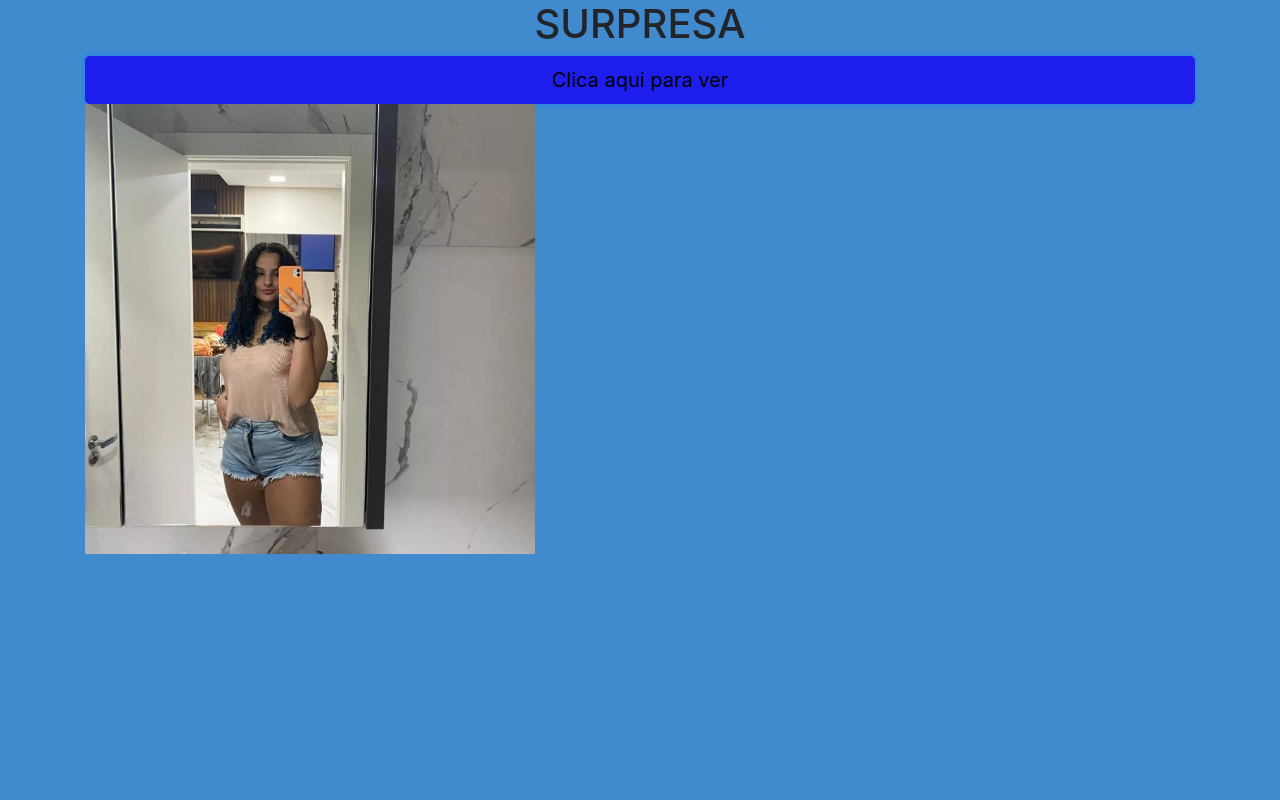
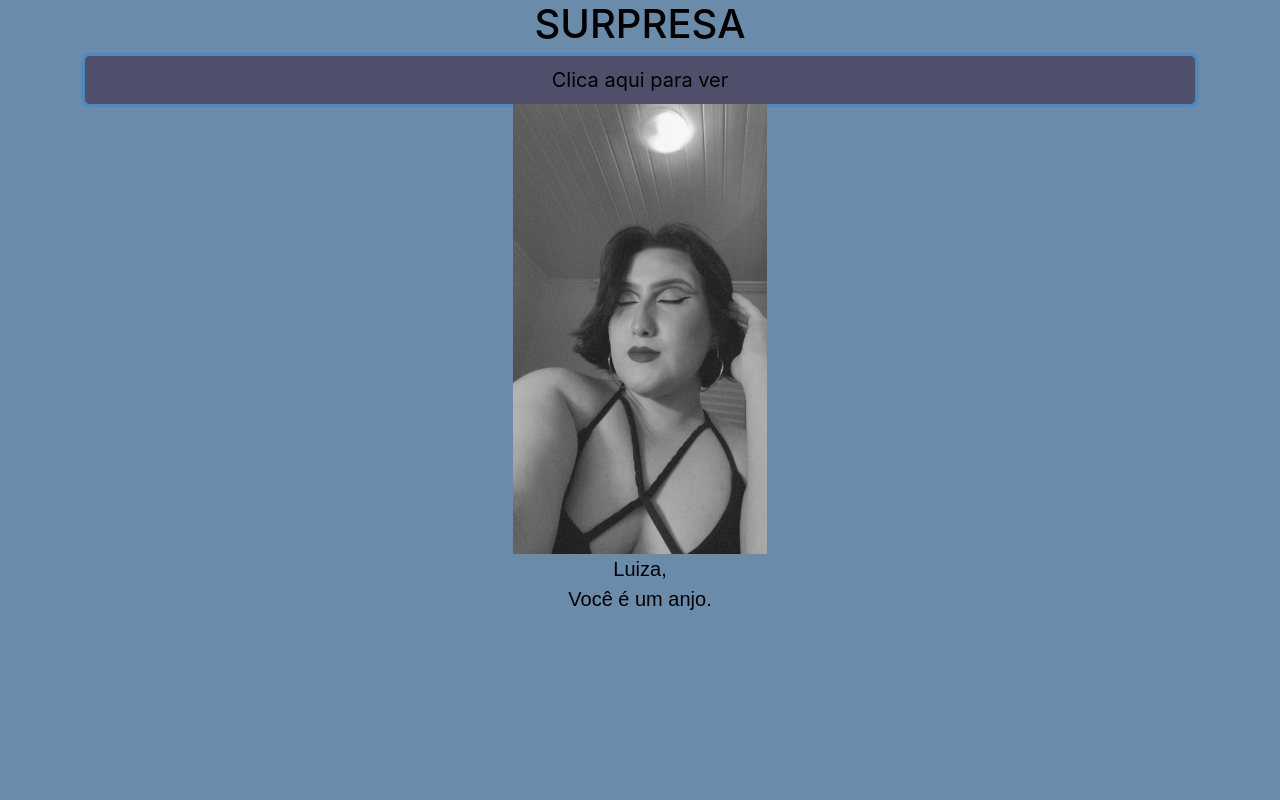
Before and after one commit to JeffersonDallalibera/Site, a plain HTML site: page index.html in a window 1280 px wide. Both pictures are taken after a click on the button "Clica aqui para ver". Shown: the top 800 px of the page. Drawn offline with nearby package versions, Linux system fonts and the light colour scheme.

Commit message:
atualização

```diff
--- a/chamada.js
+++ b/chamada.js
@@ -1,10 +1,61 @@
 function chamafoto(){
     console.log("chamou a função")
     var img = document.createElement("IMG");
-    img.src = "./img/sophi.jpg";
+    img.src = "./img/luiza.jpg";
     img.style.alignContent ="center";
     img.style.width = "450";
     img.style.height = "450px";
+    img.style.marginLeft = "auto";
+    img.style.marginRight = "auto";
+    img.style.display = "block";
+    img.style.aling = "center";
     document.getElementById('imagens').appendChild(img);
-    alert("É a minha namorada, Éss!!")
+    criaMensagem();
+
 }
+
+criaMensagem = () => {
+    //criar mensagem para inserir abaixo da imagem
+    var msg = document.createElement("P");
+    msg.innerHTML = "Luiza,<br> Você é um anjo. <br> <br> <br> <br> <br> <br> <br> <br> <br> <br> ";
+    msg.style.textAlign = "center";
+    msg.style.fontSize = "20px";
+    msg.style.fontFamily = "Arial";
+    msg.style.color = "black";
+    msg.style.marginLeft = "auto";
+    msg.style.marginRight = "auto";
+    msg.style.display = "block";
+    msg.style.aling = "center";
+    document.getElementById('imagens').appendChild(msg);
+
+    criaBotao();
+}
+criaBotao = () => {
+    //botao para chamar para um encontrinho
+    var botao = document.createElement("BUTTON");
+    botao.innerHTML = "Quer sair comigo?";
+    botao.style.textAlign = "center";
+    botao.style.fontSize = "20px";
+    botao.style.fontFamily = "Arial";
+    botao.style.color = "white";
+    botao.style.marginLeft = "auto";
+
+    botao.style.marginRight = "auto";
+    botao.style.display = "block";
+    botao.style.aling = "center";
+    botao.style.backgroundColor = "black";
+    botao.style.border = "none";
+    botao.style.borderRadius = "10px";
+    botao.style.padding = "10px";
+    botao.style.marginTop = "10px";
+    botao.style.marginBottom = "10px";
+    botao.style.marginLeft = "auto";
+    botao.style.marginRight = "auto";
+    botao.style.display = "block";
+    botao.style.aling = "center";
+
+    botao.onclick = function(){
+        alert("Sexta as 20h?");
+    }
+    document.getElementById('imagens').appendChild(botao);
+}
--- a/main.css
+++ b/main.css
@@ -1,10 +1,11 @@
 body{
-    background-color:rgb(65, 138, 206)
+    background-color:rgb(106, 139, 170)
 }
 h1{
     text-align: center;
+    color: black;;
 }
 button{
     text-align: center;
-    background-color: rgb(29, 29, 237)
+    background-color: rgb(79, 79, 107)
 }
```
Also changed, not shown: img/luiza.jpg (added), img/peana.png (deleted), img/sophi.jpg (deleted).
